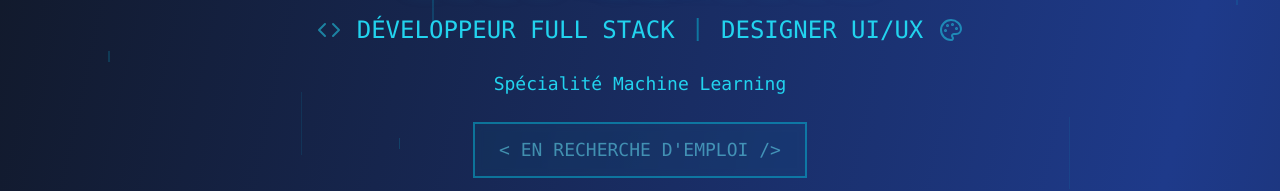
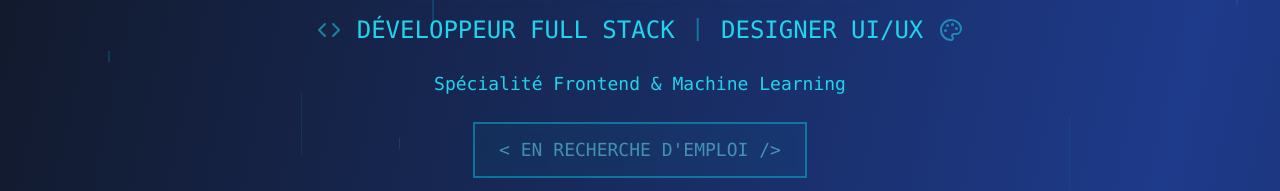
Before and after one commit to Lloyd-Heartfire/Portfolio, a React (Create React App) app: page / in a window 1280 px wide. Shown: the part 342-533 px from the top of the page. Built offline with nearby package versions, Linux system fonts and the light colour scheme.

Commit message:
Light change

```diff
--- a/src/components/Home/Home.jsx
+++ b/src/components/Home/Home.jsx
@@ -33,7 +33,7 @@ const Home = () => {
                     <Palette className="w-6 h-6 animate-pulse" />
                 </div>
 
-                <p className="text-lg font-mono text-cyan-400 mb-6">Spécialité Machine Learning</p>
+                <p className="text-lg font-mono text-cyan-400 mb-6">Spécialité Frontend & Machine Learning</p>
 
                 <div className="inline-block px-6 py-3 border-2 border-cyan-500 bg-cyan-500/10 backdrop-blur-sm animate-pulse mb-6">
                     <p className="text-lg font-mono text-cyan-300">
```
